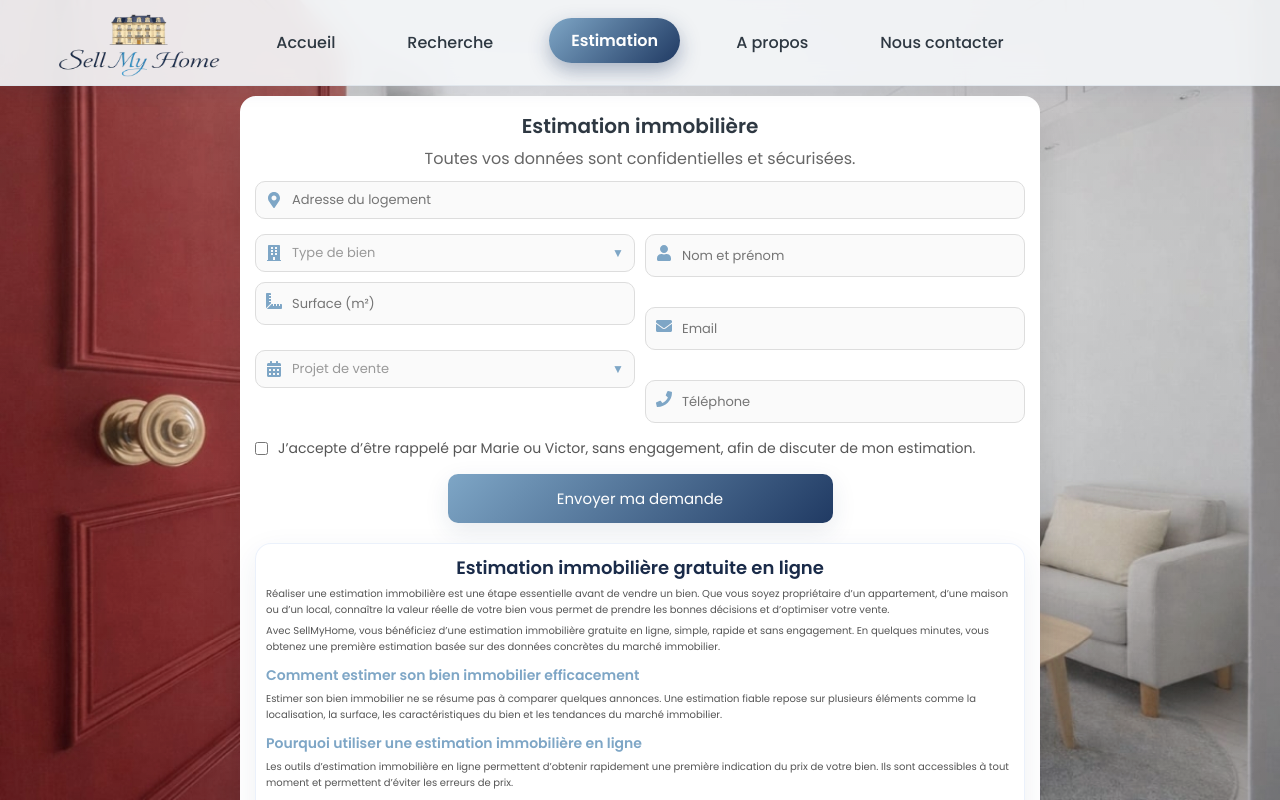
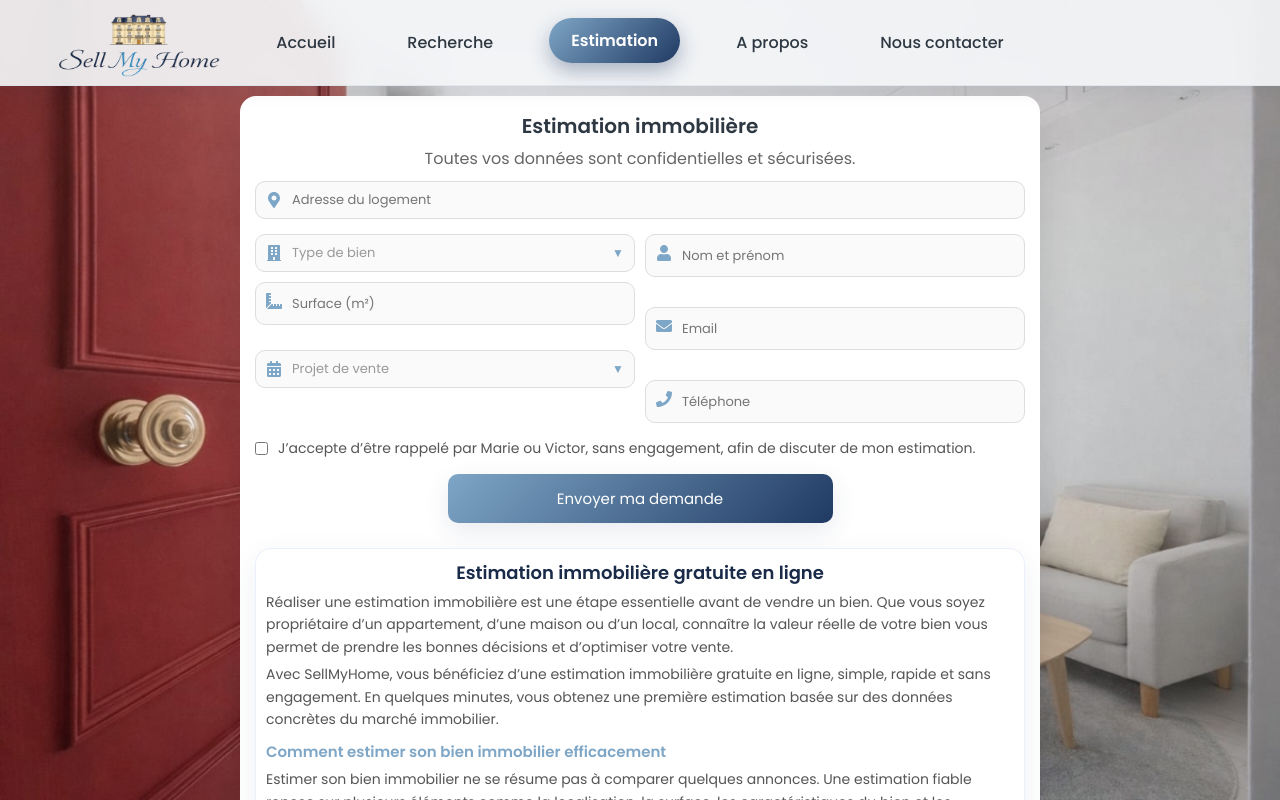
Before and after one commit to Juju-kpi/estimation_immo, a Next.js app: page /estimation in a window 1280 px wide. Shown: the top 800 px of the page. Built offline with nearby package versions, Linux system fonts and the light colour scheme.

Commit message:
Update page.js

```diff
--- a/app/estimation/page.js
+++ b/app/estimation/page.js
@@ -680,7 +680,7 @@ const styles = {
     transition: "0.2s",
   },
   seoContainer: {
-  marginTop: 20,
+  marginTop: 25,
   padding: 10,
   background: "rgba(255, 255, 255, 0.9)",
   borderRadius: 16,
@@ -697,14 +697,14 @@ seoTitle: {
 },
 
 seoSubtitle: {
-  fontSize: 14,
+  fontSize: 15,
   marginTop: 10,
   marginBottom: 5,
   color: "var(--color-primary)",
 },
 
 seoText: {
-  fontSize: 10,
+  fontSize: 14,
   color: "#555",
   lineHeight: 1.6,
   marginBottom: 5,
```
